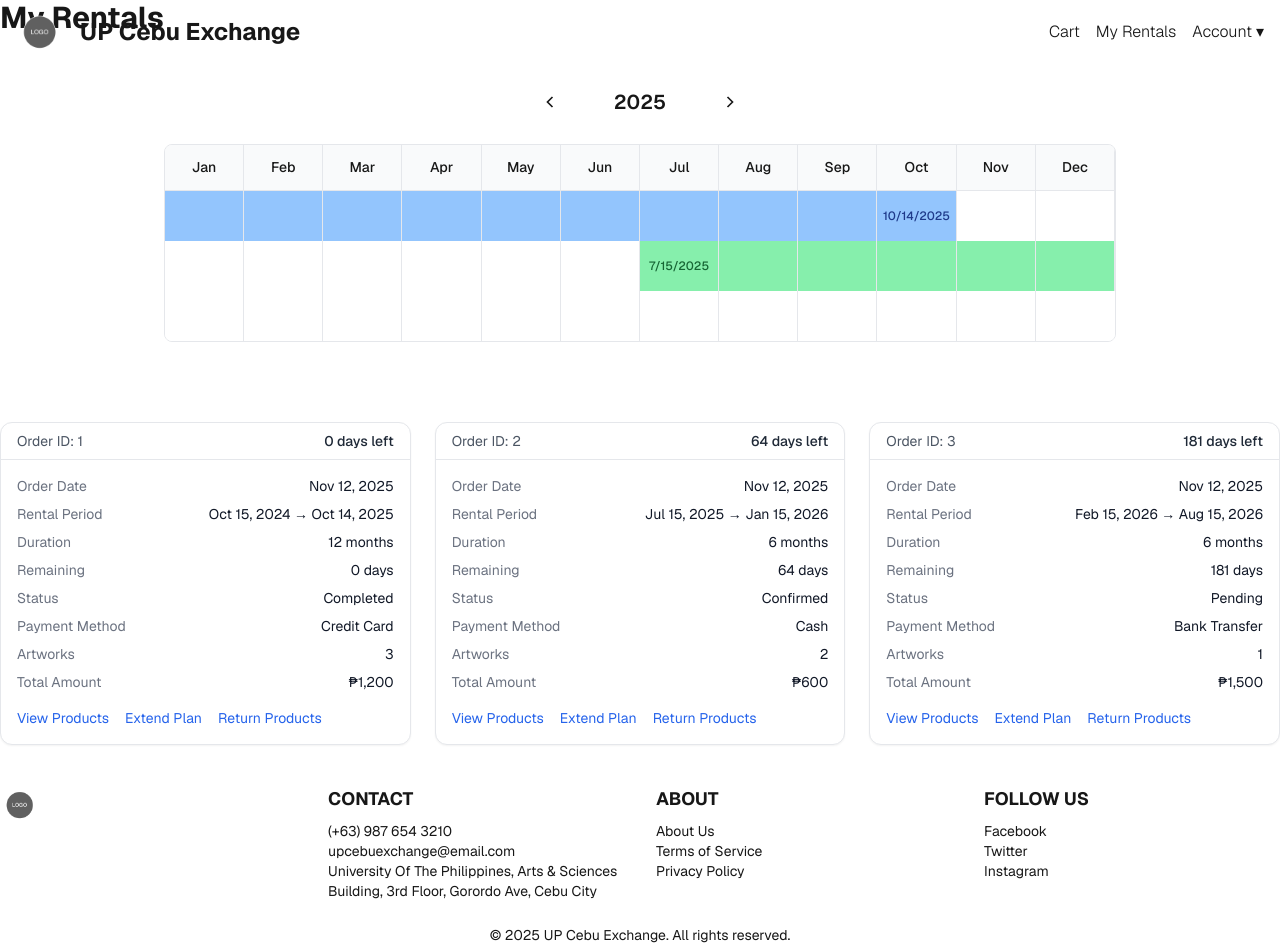
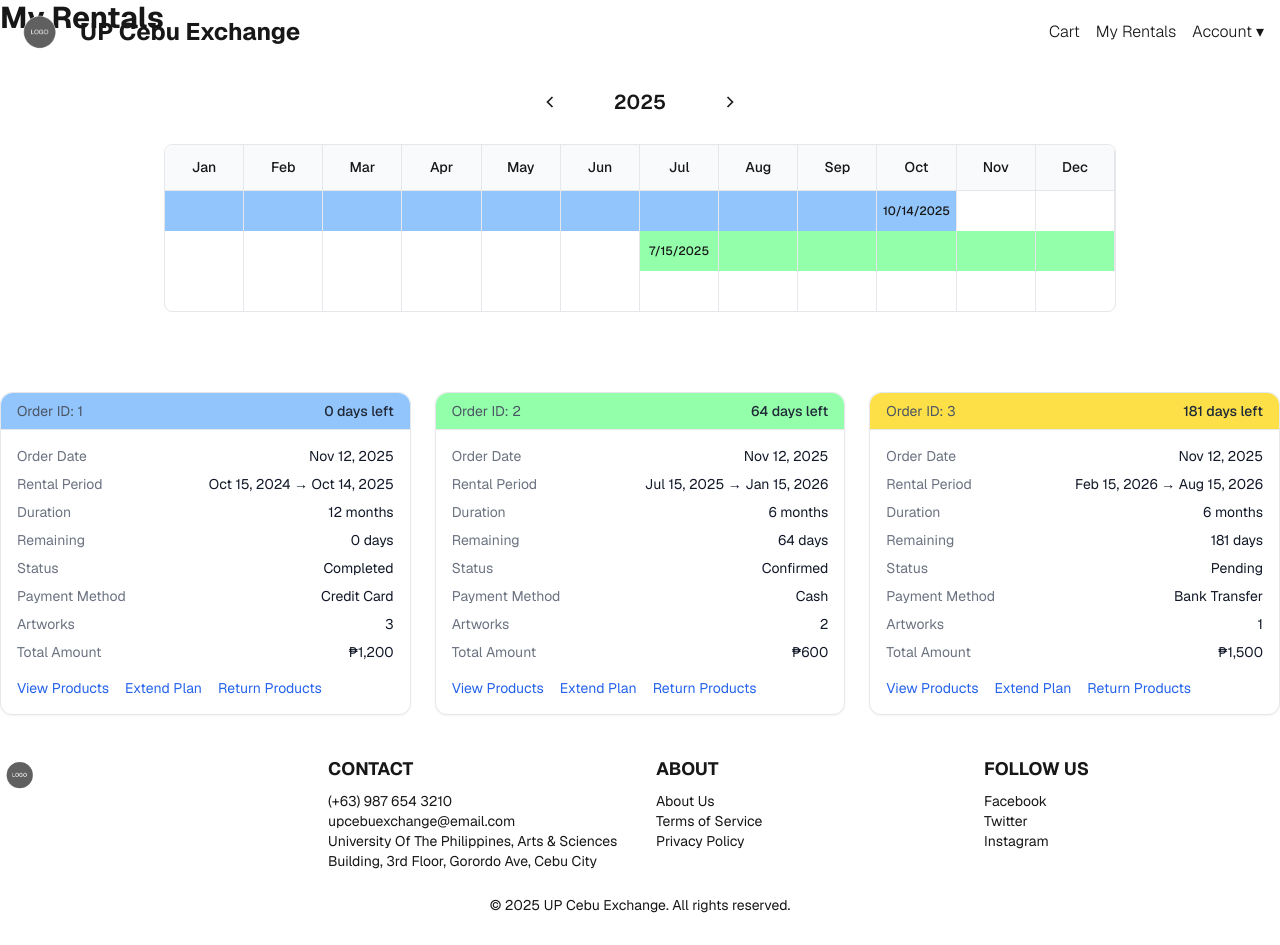
Before and after one commit to EricCatayas/UP-Cebu-Exchange, a Next.js app: page /account/rentals in a window 1280 px wide. After the commit the page ends 915 px from the top, so only its background shows below. Built offline with nearby package versions, Linux system fonts and the light colour scheme; no server answers.

Commit message:
style: background colors for status

```diff
--- a/src/app/(customer)/account/rentals/page.tsx
+++ b/src/app/(customer)/account/rentals/page.tsx
@@ -69,7 +69,9 @@ function Rentals() {
           return (
             <div key={order.id} className="rounded-xl border border-gray-200 bg-white shadow-sm">
               {/* Header */}
-              <div className="py-2 px-4 mb-4 flex items-center justify-between border-b border-b-gray-200">
+              <div
+                className={`rounded-t-xl py-2 px-4 mb-4 flex items-center justify-between border-b border-b-gray-200 bg-${order.status.toLowerCase()}`}
+              >
                 <span className="text-sm text-gray-600">Order ID: {order.id}</span>
                 <span className="text-sm font-medium text-gray-800">{daysLeft} days left</span>
               </div>
--- a/src/components/AnnualDateRange/AnnualDateRange.css
+++ b/src/components/AnnualDateRange/AnnualDateRange.css
@@ -65,53 +65,15 @@
 }
 
 .month-cell {
-  min-height: 50px;
+  min-height: 40px;
   padding: 0.5rem;
   border-right: 1px solid #e5e7eb;
   position: relative;
-  background: white;
   transition: background-color 0.2s;
 }
 
 .month-cell:last-child {
   border-right: none;
-}
-
-.month-cell.covered {
-  background: #86efac; /* Default green */
-}
-
-.month-cell.status-confirmed {
-  background: #86efac; /* Green - confirmed */
-}
-
-.month-cell.status-pending {
-  background: #fde047; /* Yellow - pending */
-}
-
-.month-cell.status-completed {
-  background: #93c5fd; /* Blue - completed */
-}
-
-.month-cell.status-cancelled {
-  background: #fca5a5; /* Red - cancelled */
-}
-
-/* Adjust label colors for better contrast */
-.month-cell.status-confirmed .coverage-label {
-  color: #166534; /* Dark green */
-}
-
-.month-cell.status-pending .coverage-label {
-  color: #854d0e; /* Dark yellow/brown */
-}
-
-.month-cell.status-completed .coverage-label {
-  color: #1e3a8a; /* Dark blue */
-}
-
-.month-cell.status-cancelled .coverage-label {
-  color: #991b1b; /* Dark red */
 }
 
 .coverage-label {
@@ -121,7 +83,6 @@
   transform: translate(-50%, -50%);
   font-size: 0.75rem;
   font-weight: 500;
-  color: #166534;
   white-space: nowrap;
 }
 
--- a/src/components/AnnualDateRange/AnnualDateRange.tsx
+++ b/src/components/AnnualDateRange/AnnualDateRange.tsx
@@ -108,7 +108,7 @@ export default function AnnualDateRange({ dateRanges, onYearChange }: AnnualDate
                 <div
                   key={`${month}-${index}-cell`}
                   className={`month-cell ${coverage.covered ? 'covered' : ''} ${
-                    coverage.covered ? `status-${coverage.status?.toLowerCase()}` : ''
+                    coverage.covered ? `bg-${coverage.status?.toLowerCase()}` : ''
                   }`}
                 >
                   {coverage.covered && <div className="coverage-label">{coverage.label}</div>}
--- a/tailwind.config.js
+++ b/tailwind.config.js
@@ -12,6 +12,10 @@ module.exports = {
         primary: '#8E1537',
         secondary: '#FF6F00',
         tertiary: '#FAAF40',
+        confirmed: '#94FFAB',
+        pending: '#fde047',
+        completed: '#93c5fd',
+        cancelled: '#fca5a5',
       },
       fontFamily: {
         playfair: ['Playfair Display', 'serif'],
@@ -26,5 +30,15 @@ module.exports = {
       },
     },
   },
+  safelist: [
+    'bg-completed',
+    'text-completed',
+    'bg-pending',
+    'text-pending',
+    'bg-confirmed',
+    'text-confirmed',
+    'bg-cancelled',
+    'text-cancelled',
+  ],
   plugins: [],
 };
```
